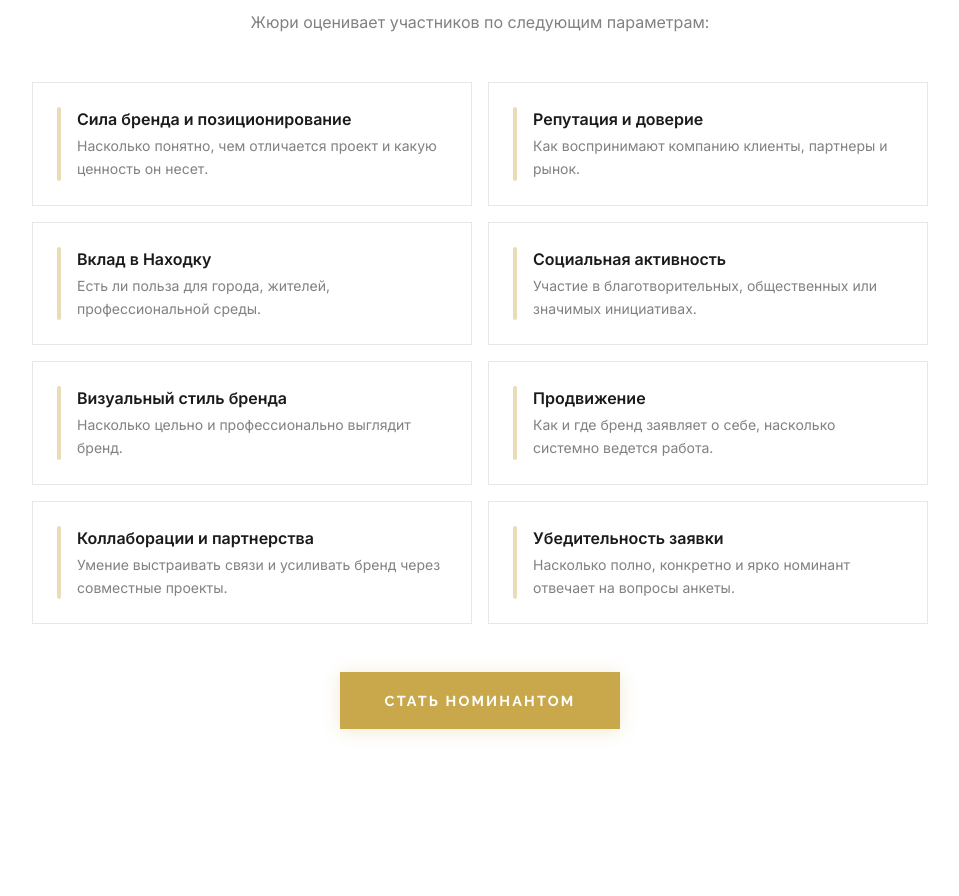
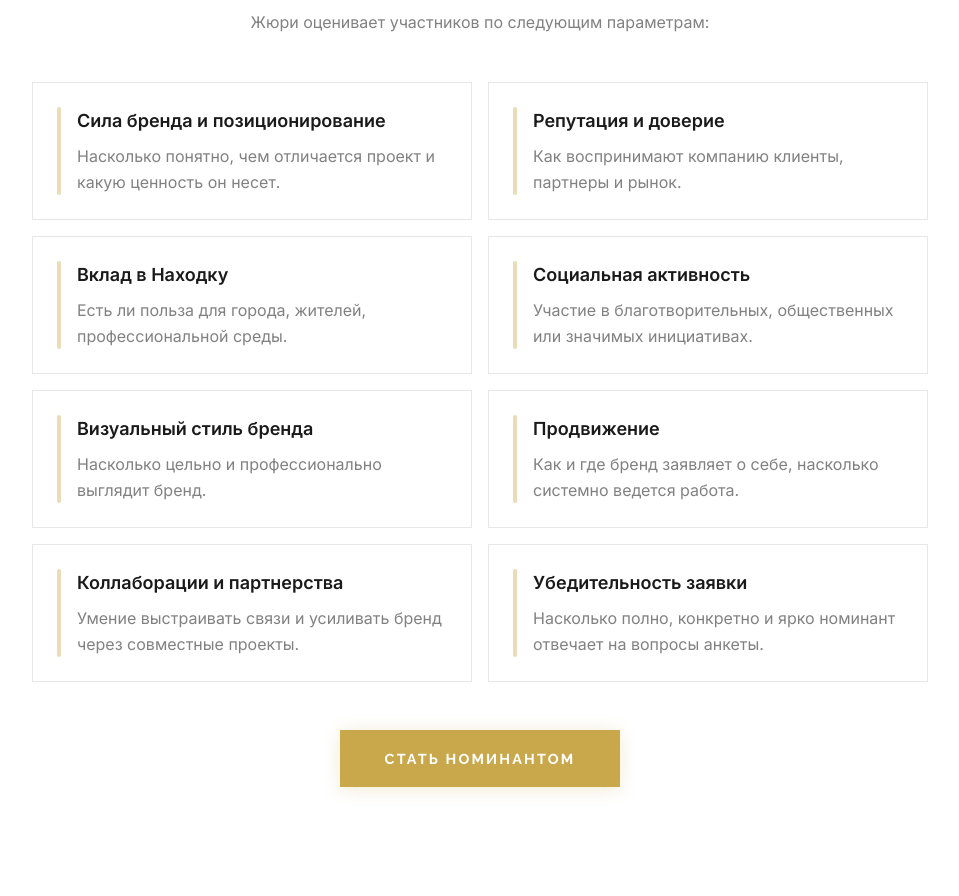
Before and after one commit to pr-poehali-dev/business-award-landing-2, a React (Vite) app: page / in a window 1280 px wide. Shown: the part 6259-7155 px from the top of the page, without its empty margins (160-1119 px from the left). Built offline with nearby package versions, Linux system fonts and the light colour scheme.

Commit message:
Increase Heading Sizes

```diff
--- a/src/pages/Index.tsx
+++ b/src/pages/Index.tsx
@@ -633,8 +633,8 @@ export default function Index() {
               <div key={item.title} className="flex gap-4 items-start p-6 border border-charcoal/10 hover:border-gold/40 hover:shadow-sm transition-all duration-200 bg-white">
                 <div className="w-1 shrink-0 self-stretch bg-gold/40 rounded-full" />
                 <div>
-                  <p className="font-body text-base font-semibold text-charcoal mb-1">{item.title}</p>
-                  <p className="font-body text-sm text-charcoal/55 leading-relaxed">{item.desc}</p>
+                  <p className="font-body text-lg font-semibold text-charcoal mb-2">{item.title}</p>
+                  <p className="font-body text-base text-charcoal/55 leading-relaxed">{item.desc}</p>
                 </div>
               </div>
             ))}
```
